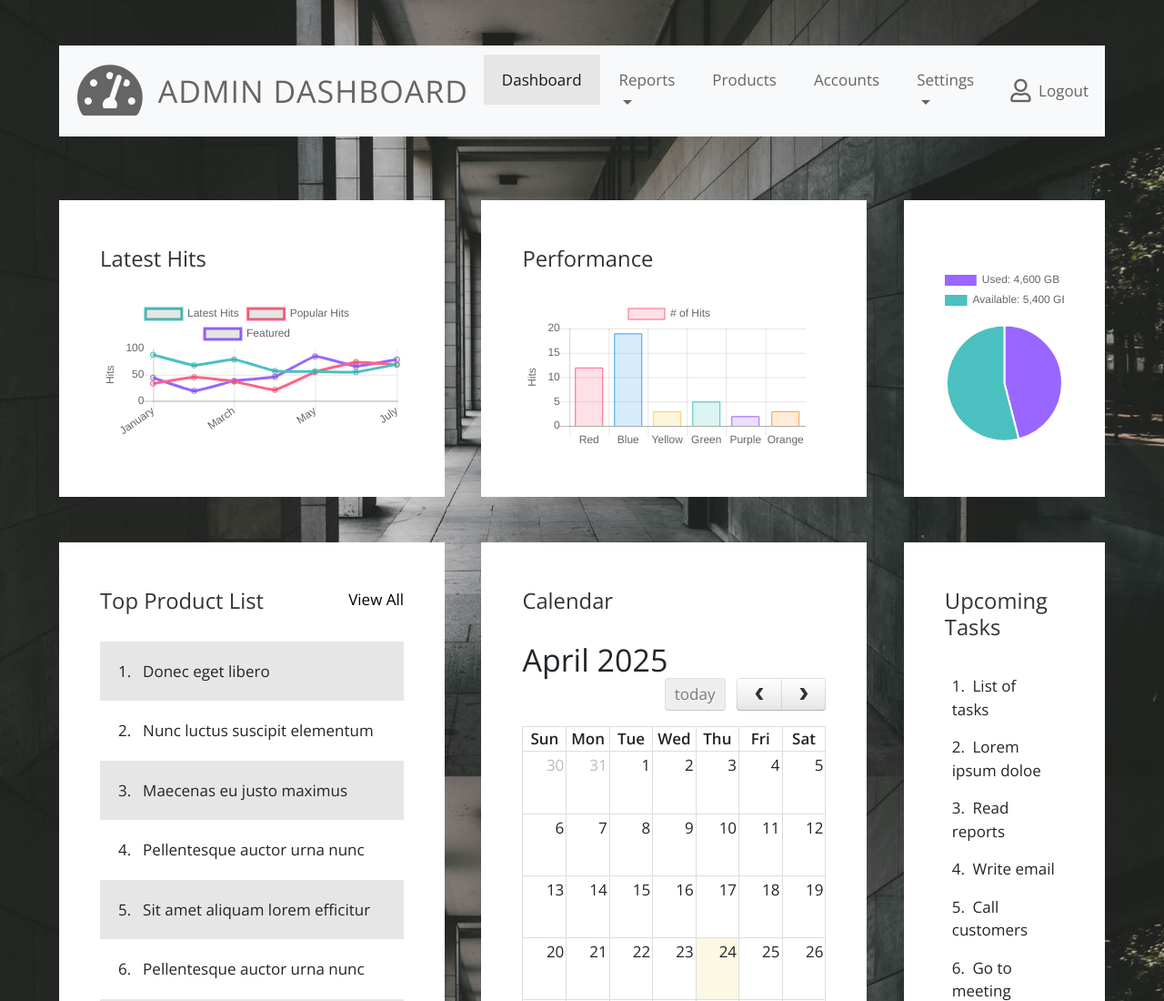
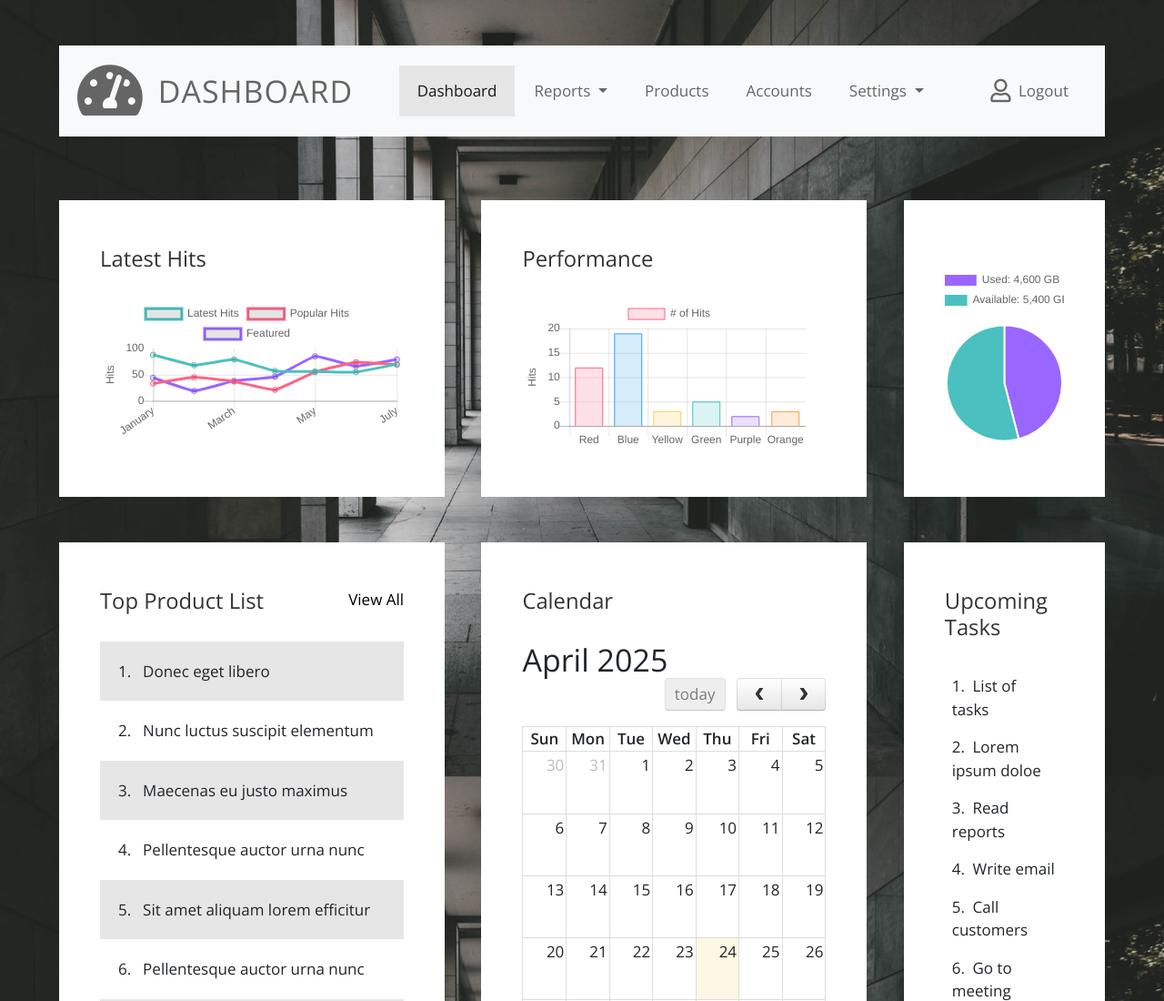
Before and after one commit to Nitesh0ne/Admin_Dashboard, a plain HTML site: page public/index.html in a window 1280 px wide. Shown: the top 1100 px of the page at 91% size. Drawn offline with nearby package versions, Linux system fonts and the light colour scheme.

Commit message:
Update index.html

```diff
--- a/public/index.html
+++ b/public/index.html
@@ -32,7 +32,7 @@
                     <nav class="navbar navbar-expand-xl navbar-light bg-light">
                         <a class="navbar-brand" href="#">
                             <i class="fas fa-3x fa-tachometer-alt tm-site-icon"></i>
-                            <h1 class="tm-site-title mb-0">ADMIN Dashboard</h1>
+                            <h1 class="tm-site-title mb-0">Dashboard</h1>
                         </a>
                         <button class="navbar-toggler ml-auto mr-0" type="button" data-toggle="collapse" data-target="#navbarSupportedContent" aria-controls="navbarSupportedContent"
                             aria-expanded="false" aria-label="Toggle navigation">
```
